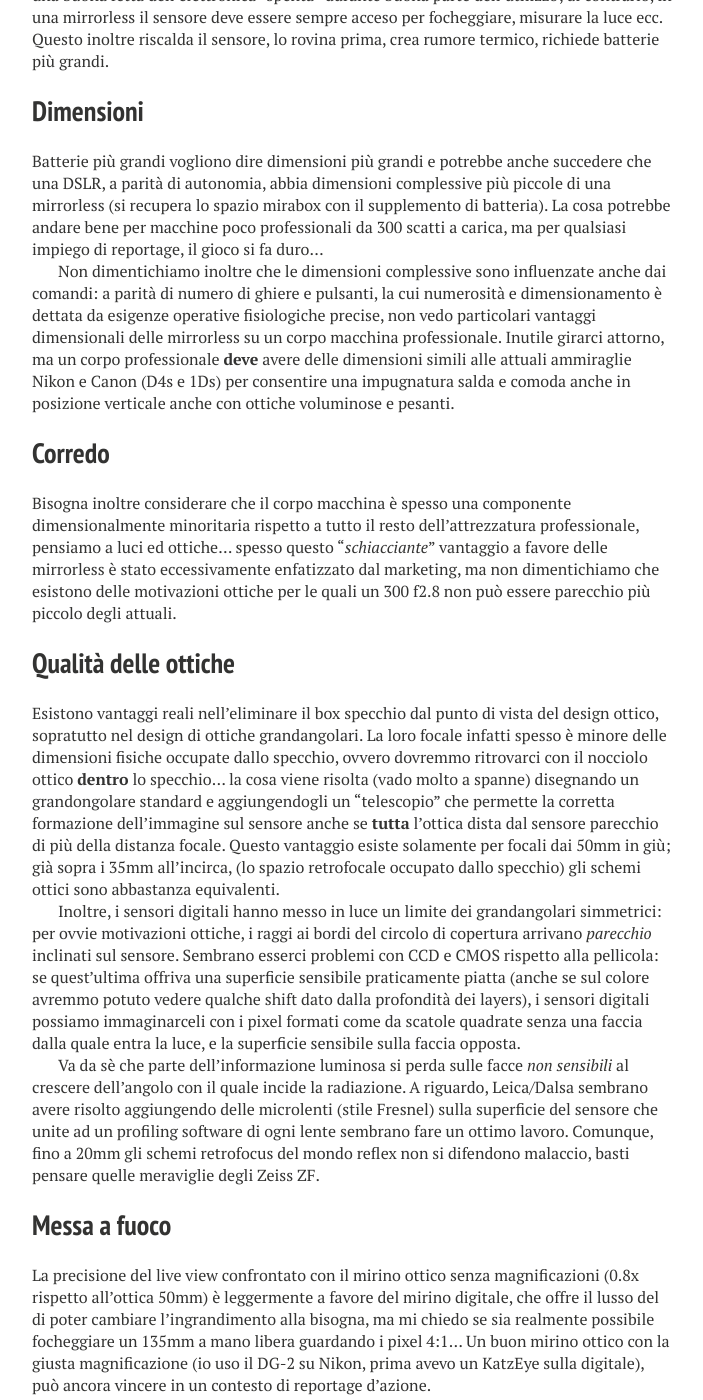
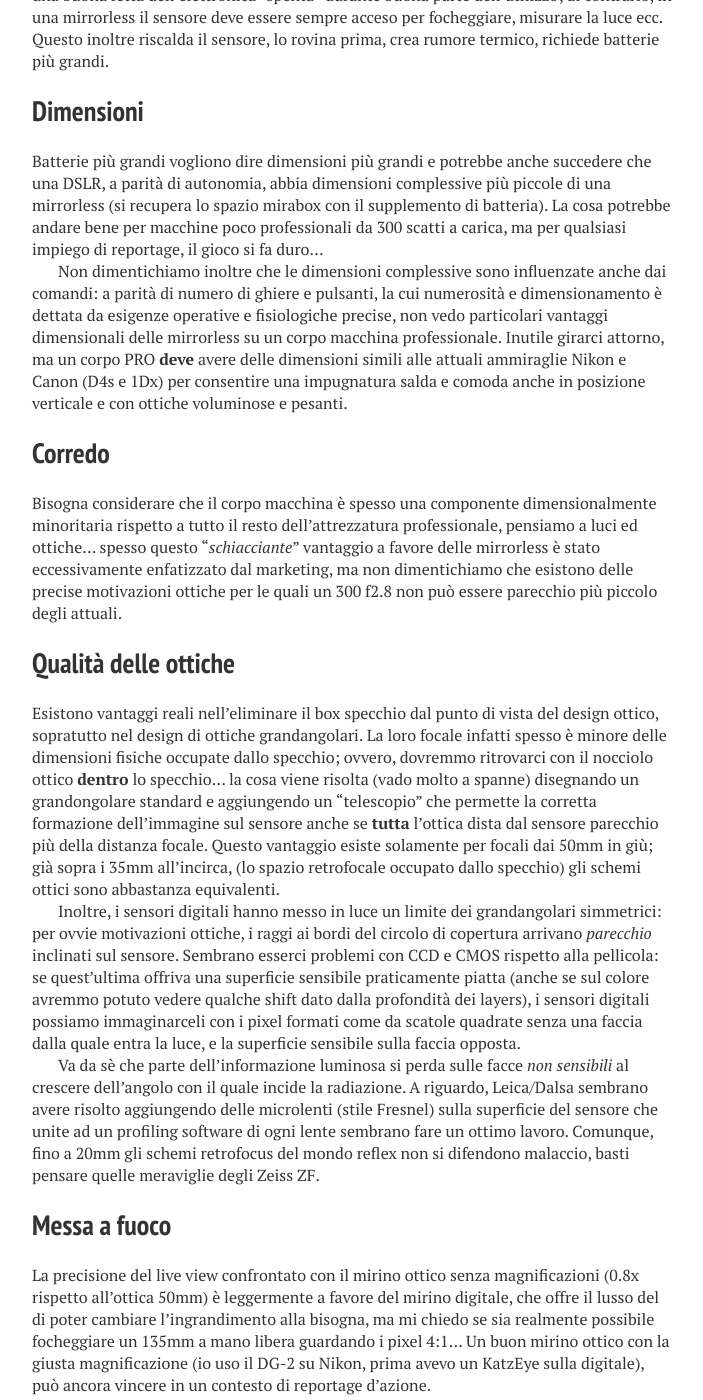
Before and after one commit to theinfiltrated/theinfiltrated.github.io, a Jekyll site: the page built from _posts/2015-05-23-why_dslr_arent_going_anywhere.md, in a window 1280 px wide and 1400 px high, scrolled down 785 px. Shown: the whole window, without its empty margins (288-991 px from the left). Built offline with Jekyll 4.4.1, drawn with Linux system fonts in a browser that asks for light colours; nearby versions of some CDN libraries.

Commit message:
Corretti refusi 2

```diff
--- a/_posts/2015-05-23-why_dslr_arent_going_anywhere.md
+++ b/_posts/2015-05-23-why_dslr_arent_going_anywhere.md
@@ -22,15 +22,14 @@ Questo inoltre riscalda il sensore, lo rovina prima, crea rumore termico, richie
 Batterie più grandi vogliono dire dimensioni più grandi e potrebbe anche succedere che una DSLR, a parità di autonomia, abbia dimensioni complessive più piccole di una mirrorless (si recupera lo spazio mirabox con il supplemento di batteria). La cosa potrebbe andare bene per macchine poco professionali da 300 scatti a carica, ma per qualsiasi impiego di reportage, il gioco si fa duro…
 
 Non dimentichiamo inoltre che le dimensioni complessive sono influenzate anche dai comandi: a parità di
-numero di ghiere e pulsanti, la cui numerosità e dimensionamento è dettata da esigenze operative fisiologiche precise, non vedo particolari vantaggi dimensionali delle mirrorless su un corpo macchina professionale.
-Inutile girarci attorno, ma un corpo professionale **deve** avere delle dimensioni simili alle attuali ammiraglie Nikon e Canon (D4s e 1Ds) per consentire una impugnatura salda e comoda anche in posizione verticale anche con ottiche voluminose e pesanti.
+numero di ghiere e pulsanti, la cui numerosità e dimensionamento è dettata da esigenze operative e fisiologiche precise, non vedo particolari vantaggi dimensionali delle mirrorless su un corpo macchina professionale.
+Inutile girarci attorno, ma un corpo PRO **deve** avere delle dimensioni simili alle attuali ammiraglie Nikon e Canon (D4s e 1Dx) per consentire una impugnatura salda e comoda anche in posizione verticale e con ottiche voluminose e pesanti.
 
 ## Corredo
-Bisogna inoltre considerare che il corpo macchina è spesso una componente dimensionalmente minoritaria rispetto a tutto il resto dell'attrezzatura professionale, pensiamo a luci ed ottiche… spesso questo "*schiacciante*" vantaggio a favore delle mirrorless è stato eccessivamente enfatizzato dal marketing, ma non dimentichiamo che esistono delle motivazioni ottiche per le quali un 300 f2.8 non può essere parecchio più piccolo degli attuali.
+Bisogna considerare che il corpo macchina è spesso una componente dimensionalmente minoritaria rispetto a tutto il resto dell'attrezzatura professionale, pensiamo a luci ed ottiche… spesso questo "*schiacciante*" vantaggio a favore delle mirrorless è stato eccessivamente enfatizzato dal marketing, ma non dimentichiamo che esistono delle precise motivazioni ottiche per le quali un 300 f2.8 non può essere parecchio più piccolo degli attuali.
 
 ## Qualità delle ottiche
-Esistono vantaggi reali nell'eliminare il box specchio dal punto di vista del design ottico, sopratutto nel design di ottiche grandangolari. La loro focale infatti spesso è minore delle dimensioni fisiche occupate dallo specchio, ovvero dovremmo ritrovarci con il nocciolo ottico **dentro** lo specchio… la cosa viene risolta (vado molto a spanne) disegnando un grandongolare standard e aggiungendogli un "telescopio" che permette la corretta formazione dell'immagine sul sensore anche se **tutta** l'ottica dista dal sensore parecchio di più della distanza focale. Questo vantaggio esiste solamente per focali dai 50mm in giù; già sopra i 35mm all'incirca, (lo spazio retrofocale occupato dallo specchio) gli schemi ottici sono
-abbastanza equivalenti.
+Esistono vantaggi reali nell'eliminare il box specchio dal punto di vista del design ottico, sopratutto nel design di ottiche grandangolari. La loro focale infatti spesso è minore delle dimensioni fisiche occupate dallo specchio; ovvero, dovremmo ritrovarci con il nocciolo ottico **dentro** lo specchio… la cosa viene risolta (vado molto a spanne) disegnando un grandongolare standard e aggiungendo un "telescopio" che permette la corretta formazione dell'immagine sul sensore anche se **tutta** l'ottica dista dal sensore parecchio più della distanza focale. Questo vantaggio esiste solamente per focali dai 50mm in giù; già sopra i 35mm all'incirca, (lo spazio retrofocale occupato dallo specchio) gli schemi ottici sono abbastanza equivalenti.
 
 Inoltre, i sensori digitali hanno messo in luce un limite dei grandangolari simmetrici: per ovvie motivazioni ottiche, i raggi ai bordi del circolo di copertura arrivano *parecchio* inclinati sul sensore. Sembrano esserci
 problemi con CCD e CMOS rispetto alla pellicola: se quest'ultima offriva una superficie sensibile praticamente piatta (anche se sul colore avremmo potuto vedere qualche shift dato dalla profondità dei layers), i sensori digitali possiamo immaginarceli con i pixel formati come da scatole quadrate senza una faccia dalla quale entra la luce, e la superficie sensibile sulla faccia opposta.
```
